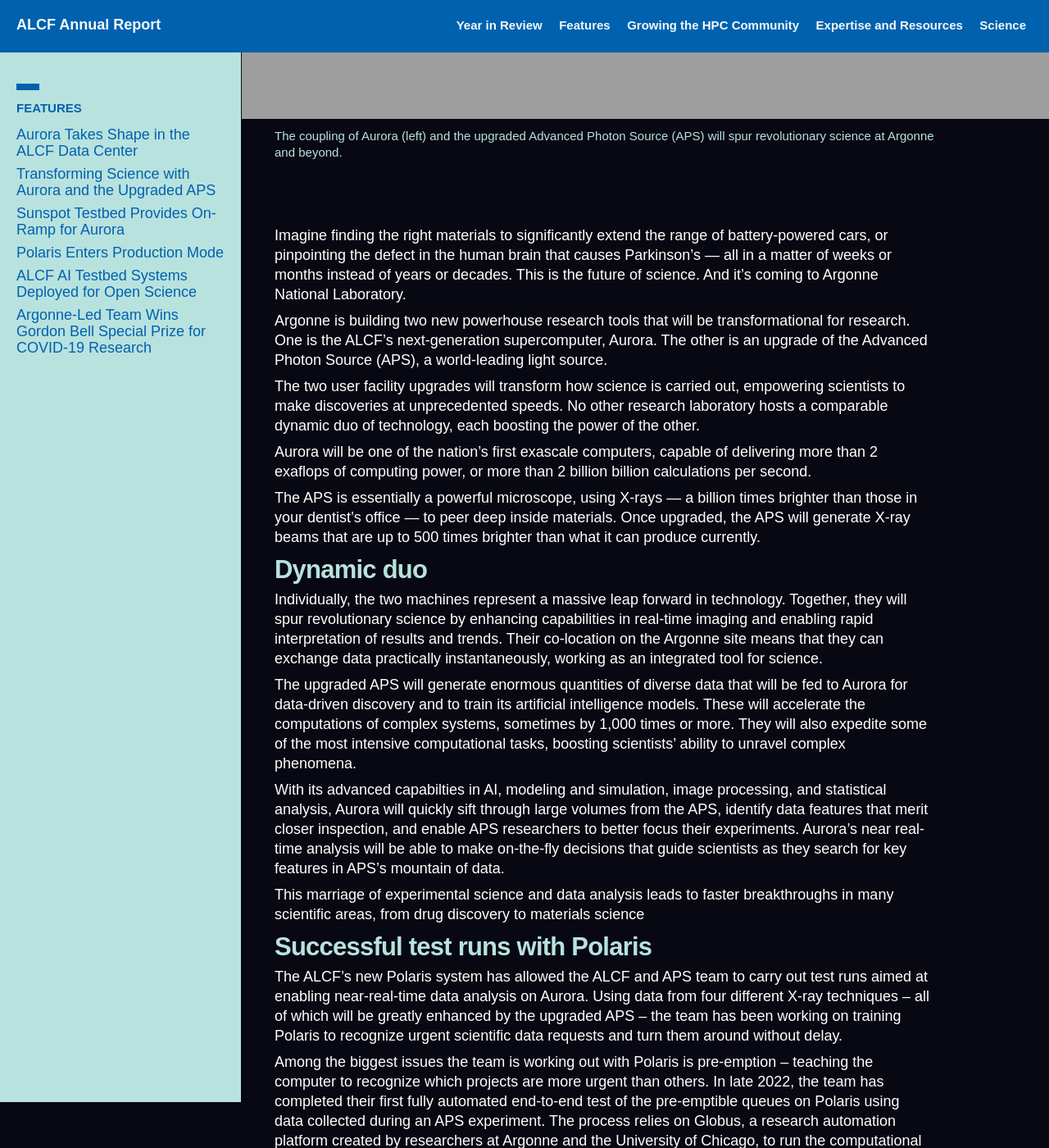
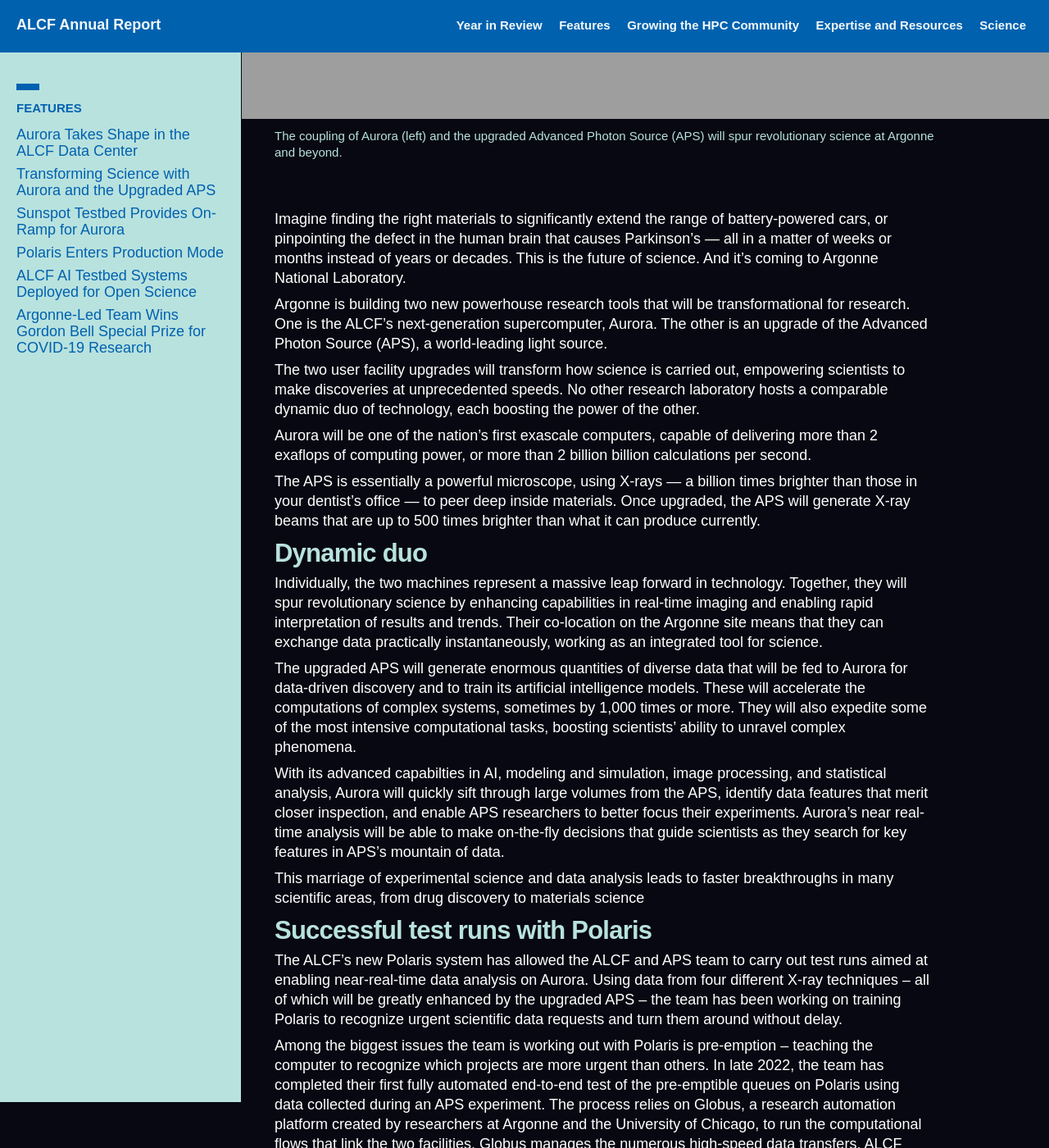
Before and after one commit to sbx-bnagle/ALCF-AR2022, a Jekyll site: the page built from 02_features/aurora-and-aps.md, in a window 1280 px wide and 1400 px high, scrolled down 882 px. Shown: the whole window at 82% size. Built offline with Jekyll 4.4.1, drawn with Linux system fonts in a browser that asks for light colours; some web fonts are replaced.

Commit message:
tighten space beneath hero img

```diff
--- a/_sass/template/components/_component--media-hero-img.scss
+++ b/_sass/template/components/_component--media-hero-img.scss
@@ -6,7 +6,7 @@
   */
 
 .media-hero-img {
-	@include stack(md);
+	@include stack(xs);
 	grid-column: span 12;
 	@include respond-to(m){
 		grid-column: 4 / 12;
```
